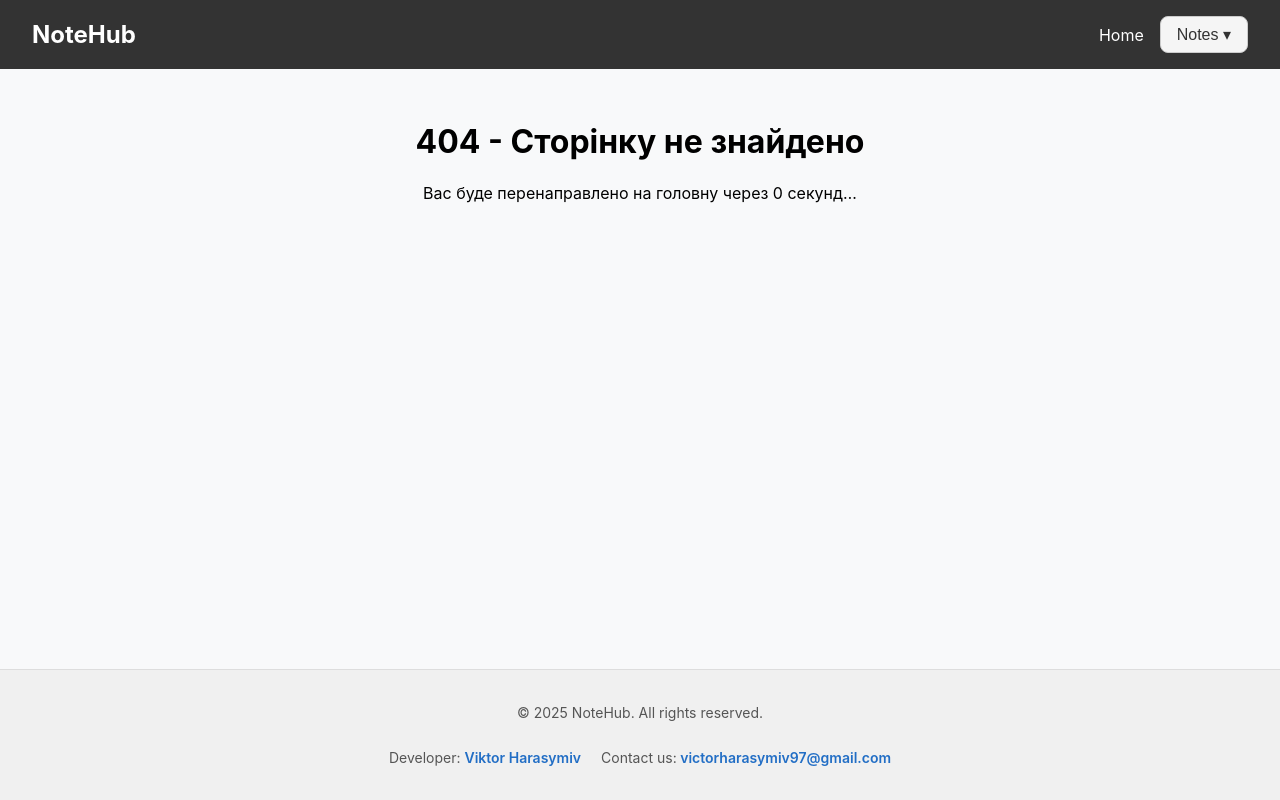
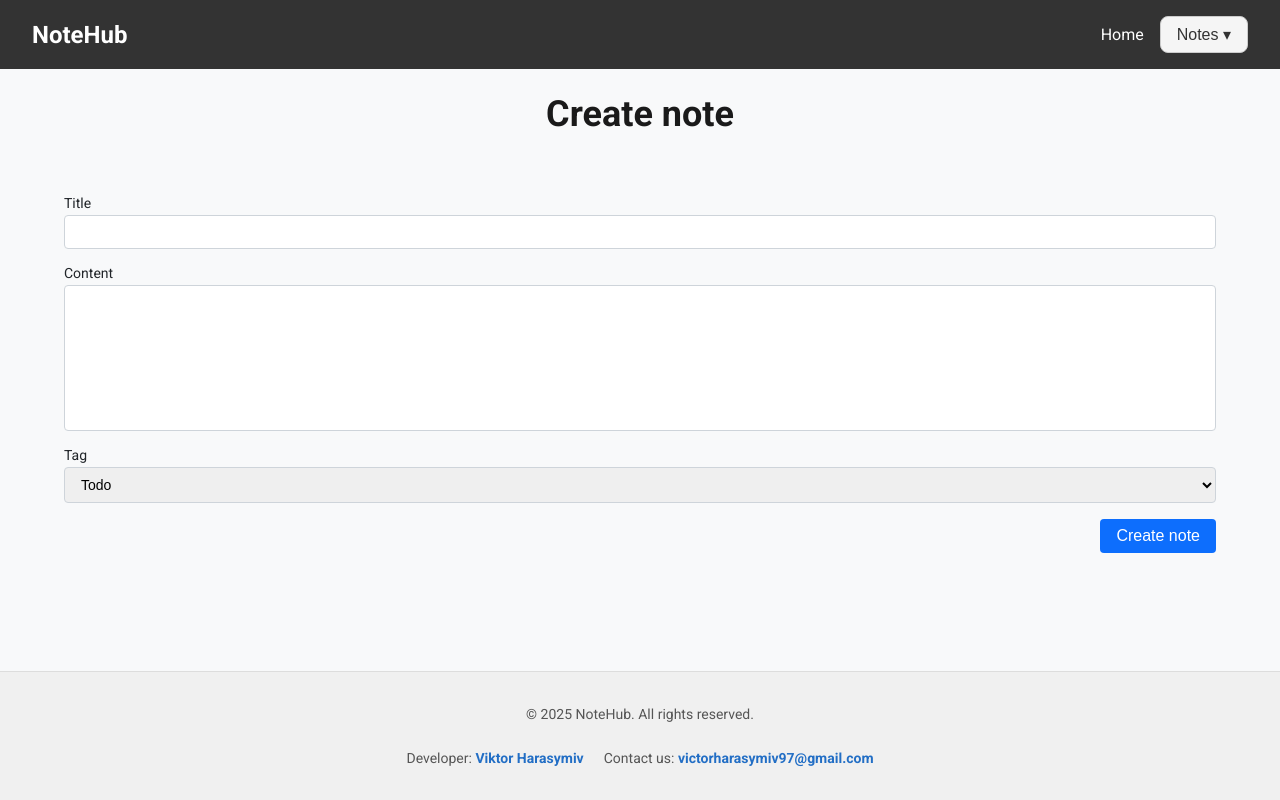
Before and after one commit to ViktorHarasymiv/08-zustand, a Next.js app: page /notes/action/create in a window 1280 px wide. Before the commit this address had no page. Built offline with nearby package versions, Linux system fonts and the light colour scheme.

Commit message:
Update 3:12

```diff
--- a/app/globals.css
+++ b/app/globals.css
@@ -3,8 +3,7 @@
 }
 
 body {
-  font-family: -apple-system, BlinkMacSystemFont, "Segoe UI", Roboto, Oxygen,
-    Ubuntu, Cantarell, "Helvetica Neue", sans-serif;
+  font-family: var(--font-roboto), sans-serif;
   display: flex;
   flex-direction: column;
   min-height: 100vh;
--- a/app/layout.tsx
+++ b/app/layout.tsx
@@ -1,19 +1,18 @@
 import type { Metadata } from "next";
-import { Geist, Geist_Mono } from "next/font/google";
+import { Roboto } from "next/font/google";
 
 import TanStackProvider from "../components/TanStackProvider/TanStackProvider";
 
 import "./globals.css";
 
-const geistSans = Geist({
-  variable: "--font-geist-sans",
+const roboto = Roboto({
   subsets: ["latin"],
+  weight: ["400", "700"],
+  variable: "--font-roboto",
+  display: "swap",
 });
 
-const geistMono = Geist_Mono({
-  variable: "--font-geist-mono",
-  subsets: ["latin"],
-});
+// SEO CONFIG
 
 export const metadata: Metadata = {
   title: "NoteHub",
@@ -49,7 +48,7 @@
 }>) {
   return (
     <html lang="en">
-      <body className={`${geistSans.variable} ${geistMono.variable}`}>
+      <body className={roboto.variable}>
         <TanStackProvider>
           <Header />
 
--- a/app/notes/[id]/page.tsx
+++ b/app/notes/[id]/page.tsx
@@ -11,6 +11,8 @@
 type Props = {
   params: Promise<{ id: string }>;
 };
+
+// SEO CONFIG
 
 export async function generateMetadata({ params }: Props) {
   const { id } = await params;
--- /dev/null
+++ b/app/notes/action/create/CreateNote.module.css
@@ -0,0 +1,18 @@
+.main {
+  flex: 1;
+}
+
+.container {
+  width: 90%;
+  max-width: 1280px;
+  margin: 0px auto;
+  padding: 0 16px 16px;
+}
+
+.title {
+  font-size: 36px;
+  font-weight: 700;
+  color: #1a1a1a;
+  margin-bottom: 60px;
+  text-align: center;
+}
--- /dev/null
+++ b/app/notes/action/create/page.tsx
@@ -0,0 +1,40 @@
+import css from "./CreateNote.module.css";
+import NoteForm from "../../../../components/NoteForm/NoteForm";
+
+// SEO CONFIG
+
+export async function generateMetadata() {
+  return {
+    title: `NoteHub | Create notes`,
+    description: "NoteHub Create note",
+    openGraph: {
+      title: `NoteHub | Create`,
+      description: "NoteHub | Create note",
+      url: `https://notehub.com/notes/`,
+      siteName: "NoteHub Create",
+      images: [
+        {
+          url: "https://ac.goit.global/fullstack/react/og-meta.jpg",
+          width: 1200,
+          height: 630,
+          alt: "Note App image",
+        },
+      ],
+      type: "article",
+    },
+  };
+}
+
+const CreateNote = () => {
+  return (
+    <main className={css.main}>
+      <div className={css.container}>
+        <h1 className={css.title}>Create note</h1>
+
+        <NoteForm />
+      </div>
+    </main>
+  );
+};
+
+export default CreateNote;
--- a/app/notes/filter/@sidebar/SidebarNotes.module.css
+++ b/app/notes/filter/@sidebar/SidebarNotes.module.css
@@ -21,3 +21,8 @@
   background-color: #444;
   color: #ddd;
 }
+
+.active {
+  background-color: #444;
+  color: #ddd;
+}
--- a/app/notes/filter/[...slug]/page.tsx
+++ b/app/notes/filter/[...slug]/page.tsx
@@ -13,6 +13,8 @@
 type Props = {
   params: Promise<{ slug: string[] }>;
 };
+
+// SEO CONFIG
 
 export async function generateMetadata() {
   return {
--- a/components/NoteForm/NoteForm.tsx
+++ b/components/NoteForm/NoteForm.tsx
@@ -1,3 +1,4 @@
+"use client";
 import { useQueryClient, useMutation } from "@tanstack/react-query";
 import { Formik, Form, Field, ErrorMessage, type FormikHelpers } from "formik";
 import * as Yup from "yup";
@@ -38,11 +39,7 @@
     .required("Tag is required"),
 });
 
-interface Props {
-  onClose: () => void;
-}
-
-export default function NoteForm({ onClose }: Props) {
+export default function NoteForm() {
   const queryClient = useQueryClient();
 
   const mutation = useMutation({
@@ -55,8 +52,8 @@
   const handleSubmit = (values: Values, action: FormikHelpers<Values>) => {
     mutation.mutate(values, {
       onSuccess: () => {
+        alert("Success, you created a new note !");
         action.resetForm();
-        // onClose();
       },
     });
   };
@@ -99,9 +96,6 @@
         </div>
 
         <div className={css.actions}>
-          <button onClick={onClose} className={css.cancelButton}>
-            Close
-          </button>
           <button type="submit" className={css.submitButton}>
             Create note
           </button>
--- a/package.json
+++ b/package.json
@@ -11,6 +11,7 @@
   "dependencies": {
     "@tanstack/react-query": "^5.80.10",
     "axios": "^1.9.0",
+    "clsx": "^2.1.1",
     "formik": "^2.4.6",
     "next": "15.3.3",
     "react": "^19.0.0",
```
Also changed, not shown: app/notes/filter/@sidebar/default.tsx (+11 -3 lines), app/notes/filter/[...slug]/Notes.client.tsx (+3 -14 lines), 1 other file (tests, documents, lock files or other folders).
